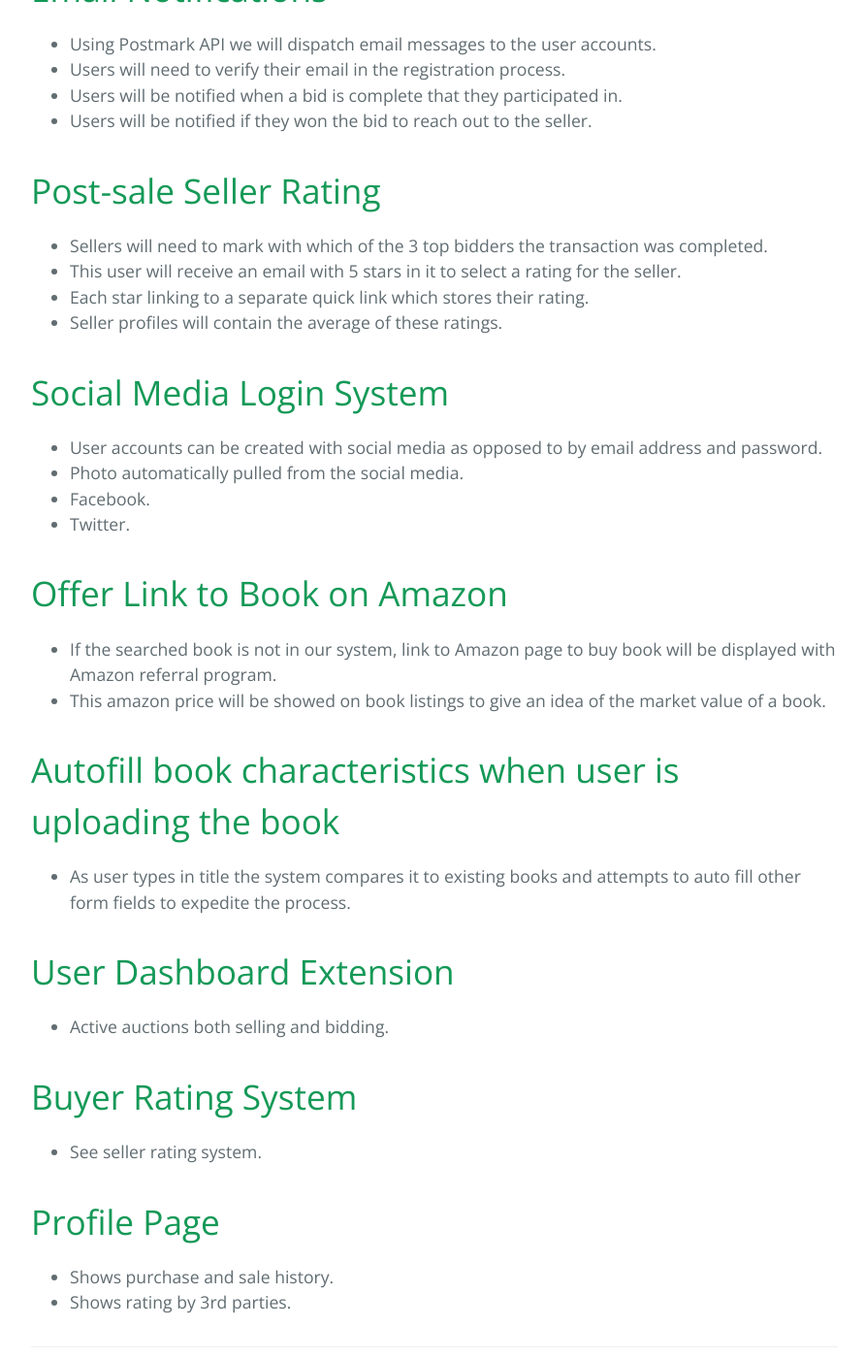
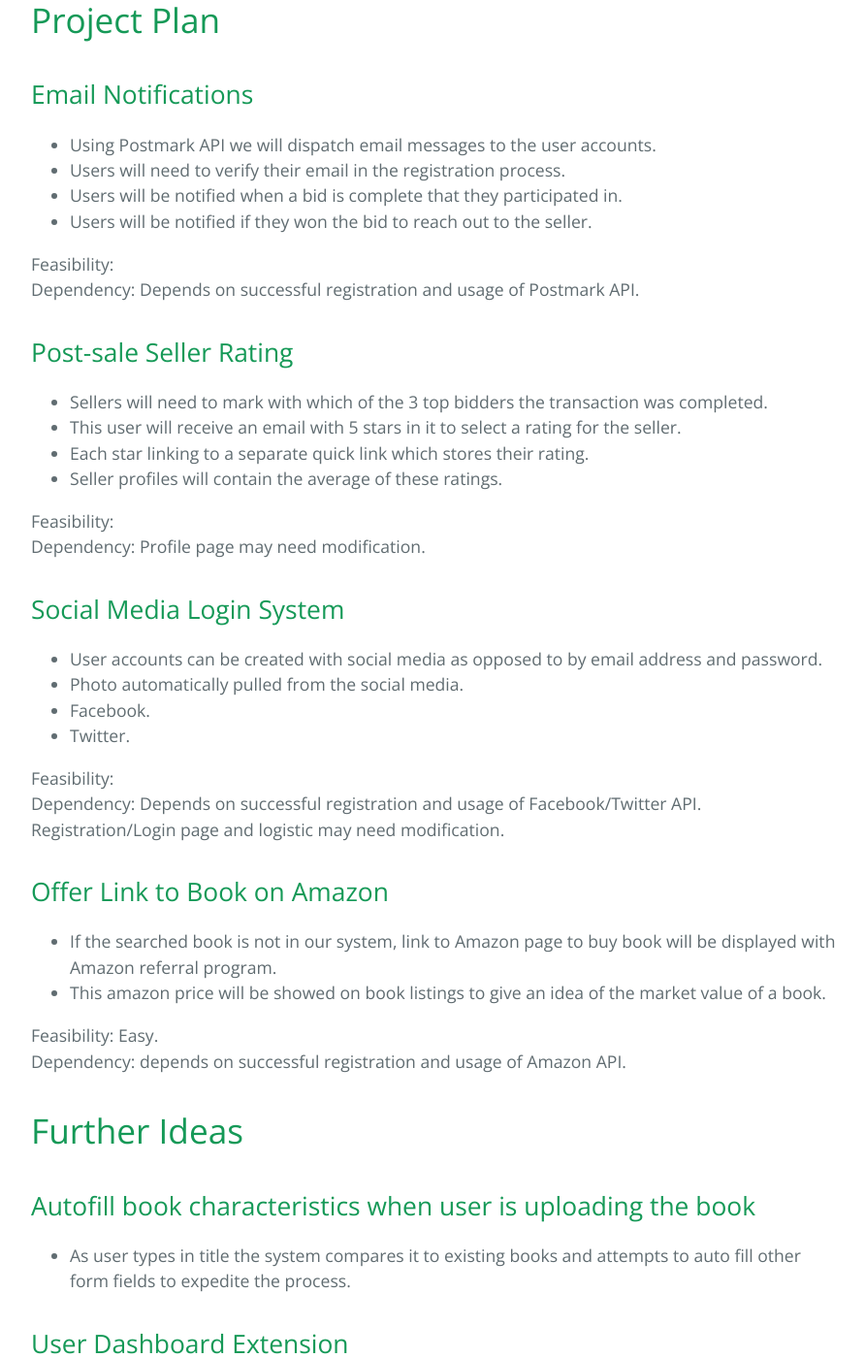
Before and after one commit to zpan45/textbook.town, a Jekyll site: the page built from docs/plan.html, in a window 1280 px wide and 1400 px high, scrolled down 569 px. Shown: the whole window at 97% size, without its empty margins (192-1084 px from the left). Built offline with Jekyll 4.4.1, drawn with Linux system fonts in a browser that asks for light colours.

Commit message:
Update plan.html
Page title added;
Function title changed to <h2>;
Feasibility&Dependency statements WIP;

```diff
--- a/docs/plan.html
+++ b/docs/plan.html
@@ -5,7 +5,9 @@ title: {{ site.name }}
 
 <div id="plan">
   <body>
-        <h1>Email Notifications</h1>
+      <p><h1>Project Plan</h1></p>
+
+        <h2>Email Notifications</h2>
     <p>
     	<ul>
     		<li>Using Postmark API we will dispatch email messages to the user accounts.</li>
@@ -13,8 +15,10 @@ title: {{ site.name }}
     		<li>Users will be notified when a bid is complete that they participated in.</li>
 			<li>Users will be notified if they won the bid to reach out to the seller.</li>
 		</ul>
+   Feasibility:
+   <br>Dependency: Depends on successful registration and usage of Postmark API.
     </p>
-    <h1>Post-sale Seller Rating</h1>
+    <h2>Post-sale Seller Rating</h2>
     <p>
     	<ul>
     		<li>Sellers will need to mark with which of the 3 top bidders the transaction was completed.</li>
@@ -22,8 +26,10 @@ title: {{ site.name }}
     		<li>Each star linking to a separate quick link which stores their rating. </li>
 			<li>Seller profiles will contain the average of these ratings.</li>
 		</ul>
+		Feasibility:
+   <br>Dependency: Profile page may need modification.
 	</p>
-   <h1>Social Media Login System</h1>
+   <h2>Social Media Login System</h2>
     <p>
     	<ul>
     		<li>User accounts can be created with social media as opposed to by email address and password.</li>
@@ -31,39 +37,44 @@ title: {{ site.name }}
     		<li>Facebook.</li>
 			<li>Twitter.</li>
 		</ul>
+   Feasibility:
+   <br>Dependency: Depends on successful registration and usage of Facebook/Twitter API. Registration/Login page and logistic may need modification.
     </p>
-    <h1>Offer Link to Book on Amazon</h1>
+    <h2>Offer Link to Book on Amazon</h2>
     <p>
     	<ul>
     		<li>If the searched book is not in our system, link to Amazon page to buy book will be displayed with Amazon referral program. </li>
     		<li>This amazon price will be showed on book listings to give an idea of the market value of a book.</li>
 		</ul>
+   Feasibility: Easy.
+   <br>Dependency: depends on successful registration and usage of Amazon API.
     </p>
-    <h1>Autofill book characteristics when user is uploading the book</h1>
+    <p><h1>Further Ideas</h1></p>
+
+     <h2>Autofill book characteristics when user is uploading the book</h2>
     <p>
     	<ul>
     		<li>As user types in title the system compares it to existing books and attempts to auto fill other form fields to expedite the process. </li>
 		</ul>
     </p>
-    <h1>User Dashboard Extension</h1>
+    <h2>User Dashboard Extension</h2>
     <p>
     	<ul>
     		<li>Active auctions both selling and bidding.</li>
 		</ul>
     </p>
-    <h1>Buyer Rating System</h1>
+    <h2>Buyer Rating System</h2>
     <p>
     	<ul>
     		<li>See seller rating system.</li>
 		</ul>
     </p>
-    <h1>Profile Page</h1>
+    <h2>Profile Page</h2>
     <p>
     	<ul>
     		<li>Shows purchase and sale history.</li>
     		<li>Shows rating by 3rd parties.</li>
 		</ul>
     </p>
-
   </body>
 </div>
```
